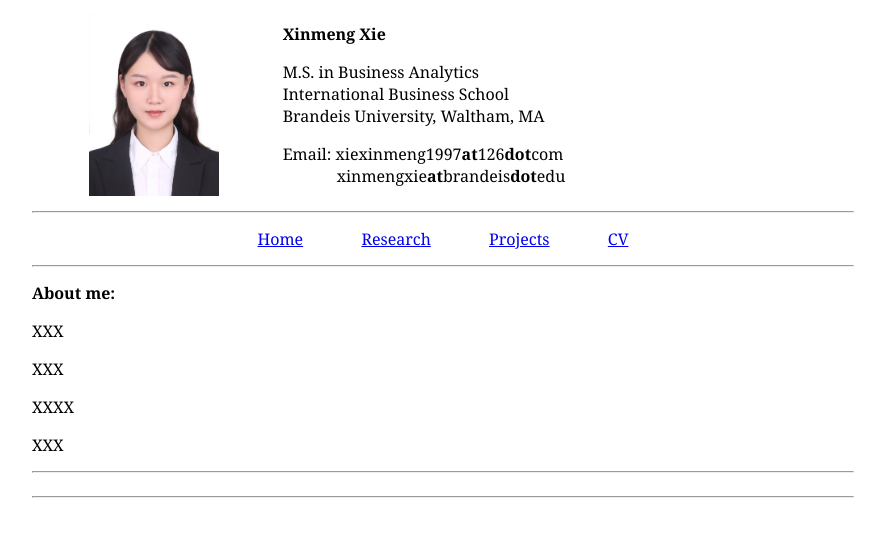
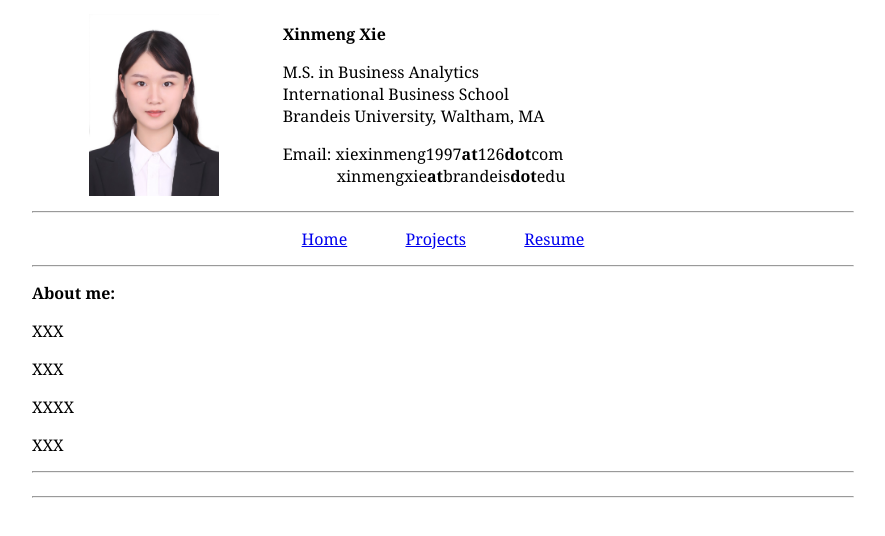
Before and after one commit to xinmengxie/xinmengxie.github.io, a plain HTML site: page index.html in a window 1280 px wide. Shown: the whole page, without its empty margins (197-1082 px from the left). Drawn offline with Linux system fonts and the light colour scheme.

Commit message:
Update index.html

```diff
--- a/index.html
+++ b/index.html
@@ -43,11 +43,9 @@ table {border-collapse: separate; border-spacing: 5px;}
       <p>
     <a href="index.html">Home</a>
       &nbsp;&nbsp&nbsp;&nbsp;&nbsp&nbsp;&nbsp;&nbsp&nbsp;&nbsp;&nbsp&nbsp;
-      <a href="research.html">Research</a>
+      <a href="projects.html">Projects</a>
       &nbsp;&nbsp&nbsp;&nbsp;&nbsp&nbsp;&nbsp;&nbsp&nbsp;&nbsp;&nbsp&nbsp;
-      <a href="papers.html">Projects</a>
-      &nbsp;&nbsp&nbsp;&nbsp;&nbsp&nbsp;&nbsp;&nbsp&nbsp;&nbsp;&nbsp&nbsp;
-    <a href="cv_luofeng.pdf">CV</a>
+    <a href="resume_xinmeng_eng.pdf">Resume</a>
       </p>
     </td>
   </tr>
```
